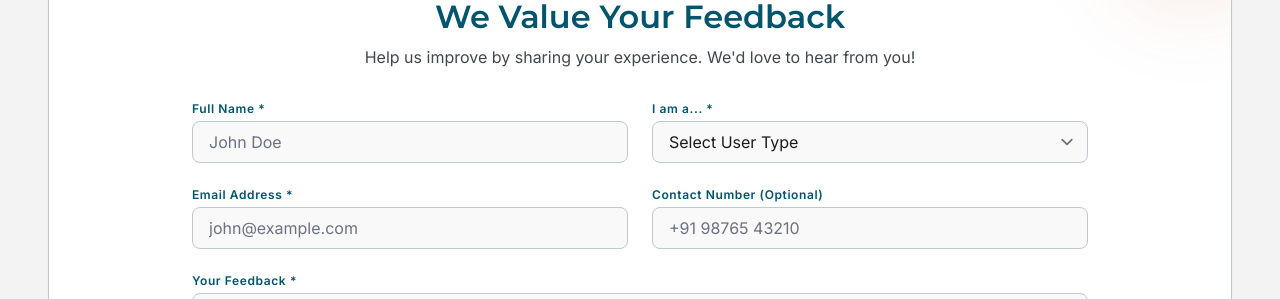
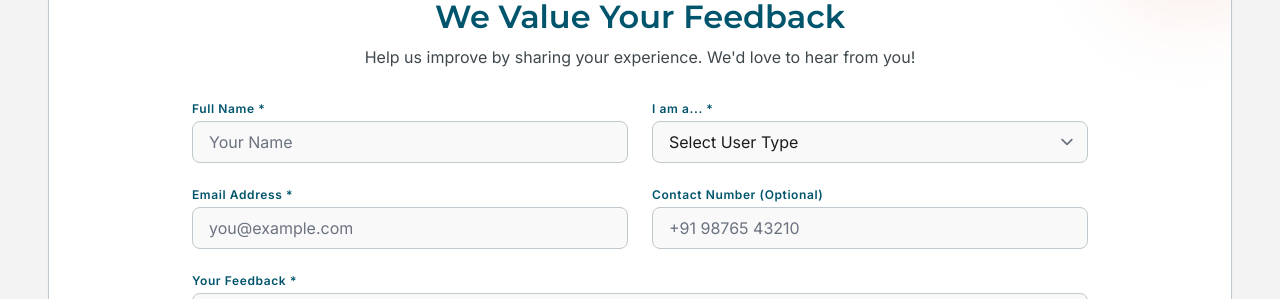
Before and after one commit to sriparthu1422/Dhiyoni-Tutorials, a React (Vite) app in the folder frontend/: page / in a window 1280 px wide. Shown: the part 3040-3339 px from the top of the page. Built offline with nearby package versions, Linux system fonts and the light colour scheme.

Commit message:
chore(home): update feedback form placeholders

```diff
--- a/frontend/src/pages/Home.jsx
+++ b/frontend/src/pages/Home.jsx
@@ -518,7 +518,7 @@ export default function Home() {
                     value={feedbackData.name}
                     onChange={handleFeedbackChange}
                     className="w-full bg-surface border border-outline-variant rounded-lg px-4 py-2 focus:border-primary focus:ring-1 focus:ring-primary outline-none transition-all"
-                    placeholder="John Doe"
+                    placeholder="Your Name"
                   />
                 </div>
                 <div>
@@ -545,7 +545,7 @@ export default function Home() {
                     value={feedbackData.email}
                     onChange={handleFeedbackChange}
                     className="w-full bg-surface border border-outline-variant rounded-lg px-4 py-2 focus:border-primary focus:ring-1 focus:ring-primary outline-none transition-all"
-                    placeholder="john@example.com"
+                    placeholder="you@example.com"
                   />
                 </div>
                 <div>
```
